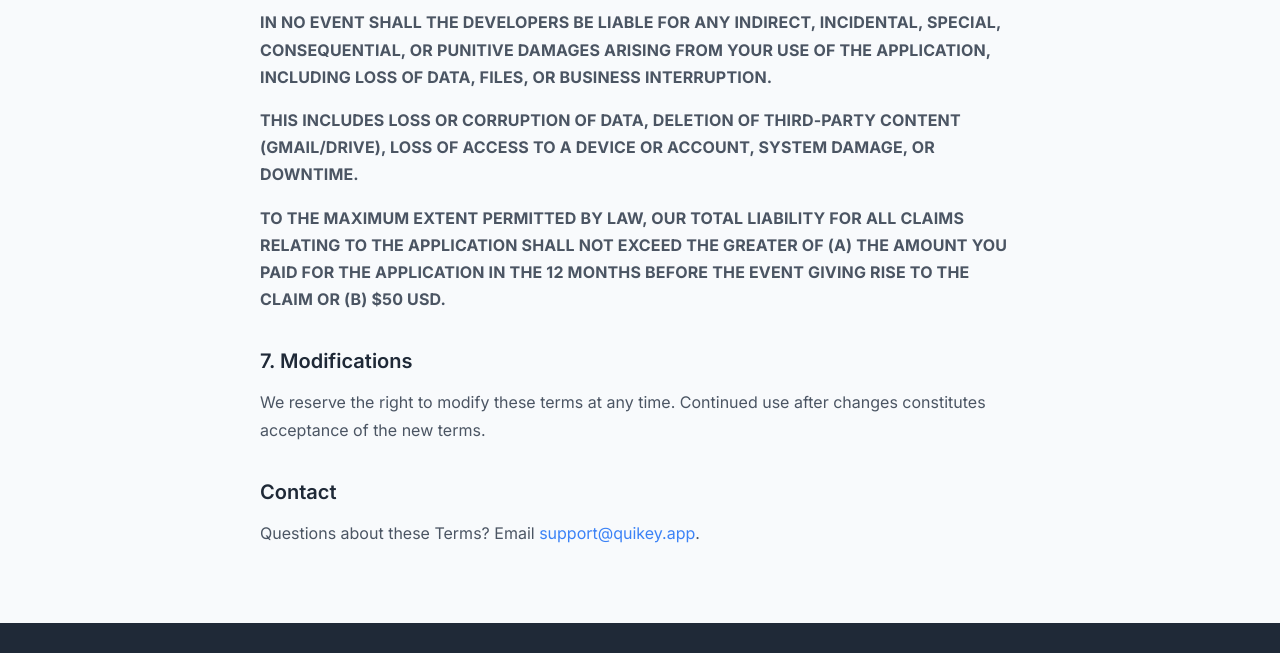
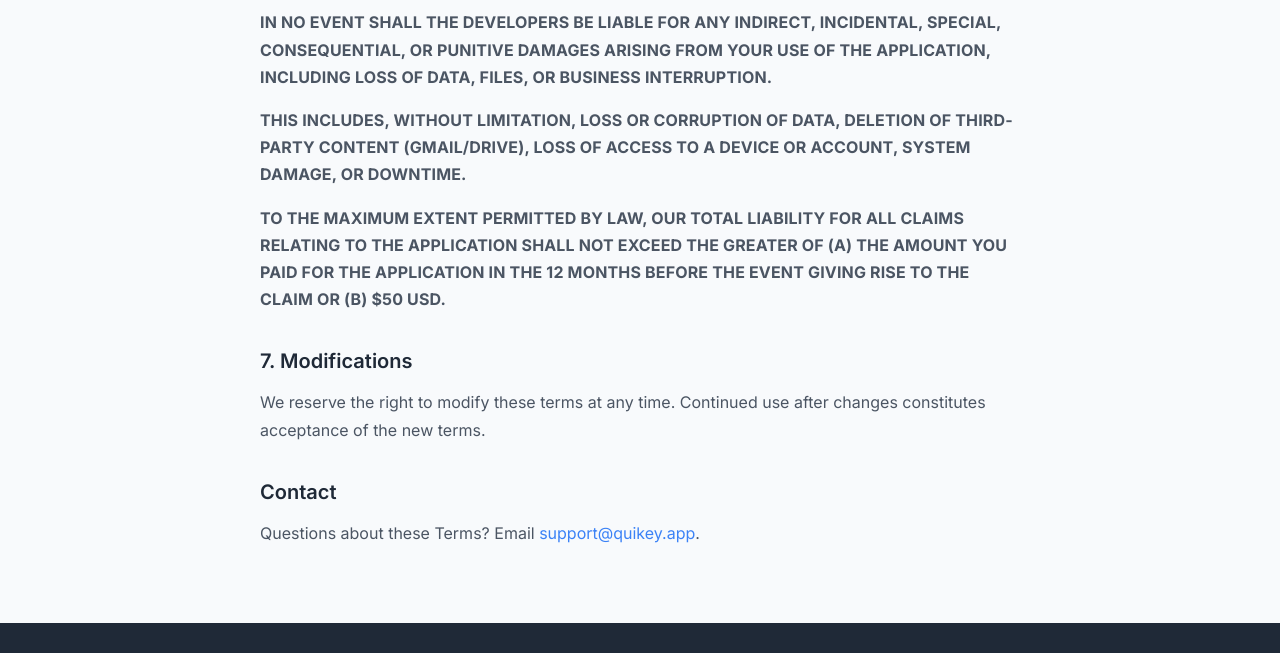
Before and after one commit to tomer-ben-david/2025-send-to-gmail-website, an Astro site: page /terms in a window 1280 px wide. Shown: the part 1717-2370 px from the top of the page. Built offline with nearby package versions, Linux system fonts and the light colour scheme; Astro itself is replaced by a stand-in of ours.

Commit message:
chore(website): clarify liability list scope
- Terms: make the liability examples non-exhaustive via 'without limitation'\n\nWhy: mirror the app Terms and avoid over-specification risk.

```diff
--- a/src/pages/terms.astro
+++ b/src/pages/terms.astro
@@ -68,7 +68,7 @@ const CONTACT_EMAIL = "support@quikey.app";
           IN NO EVENT SHALL THE DEVELOPERS BE LIABLE FOR ANY INDIRECT, INCIDENTAL, SPECIAL, CONSEQUENTIAL, OR PUNITIVE DAMAGES ARISING FROM YOUR USE OF THE APPLICATION, INCLUDING LOSS OF DATA, FILES, OR BUSINESS INTERRUPTION.
         </p>
         <p class="all-caps">
-          THIS INCLUDES LOSS OR CORRUPTION OF DATA, DELETION OF THIRD-PARTY CONTENT (GMAIL/DRIVE), LOSS OF ACCESS TO A DEVICE OR ACCOUNT, SYSTEM DAMAGE, OR DOWNTIME.
+          THIS INCLUDES, WITHOUT LIMITATION, LOSS OR CORRUPTION OF DATA, DELETION OF THIRD-PARTY CONTENT (GMAIL/DRIVE), LOSS OF ACCESS TO A DEVICE OR ACCOUNT, SYSTEM DAMAGE, OR DOWNTIME.
         </p>
         <p class="all-caps">
           TO THE MAXIMUM EXTENT PERMITTED BY LAW, OUR TOTAL LIABILITY FOR ALL CLAIMS RELATING TO THE APPLICATION SHALL NOT EXCEED THE GREATER OF (A) THE AMOUNT YOU PAID FOR THE APPLICATION IN THE 12 MONTHS BEFORE THE EVENT GIVING RISE TO THE CLAIM OR (B) $50 USD.
```
